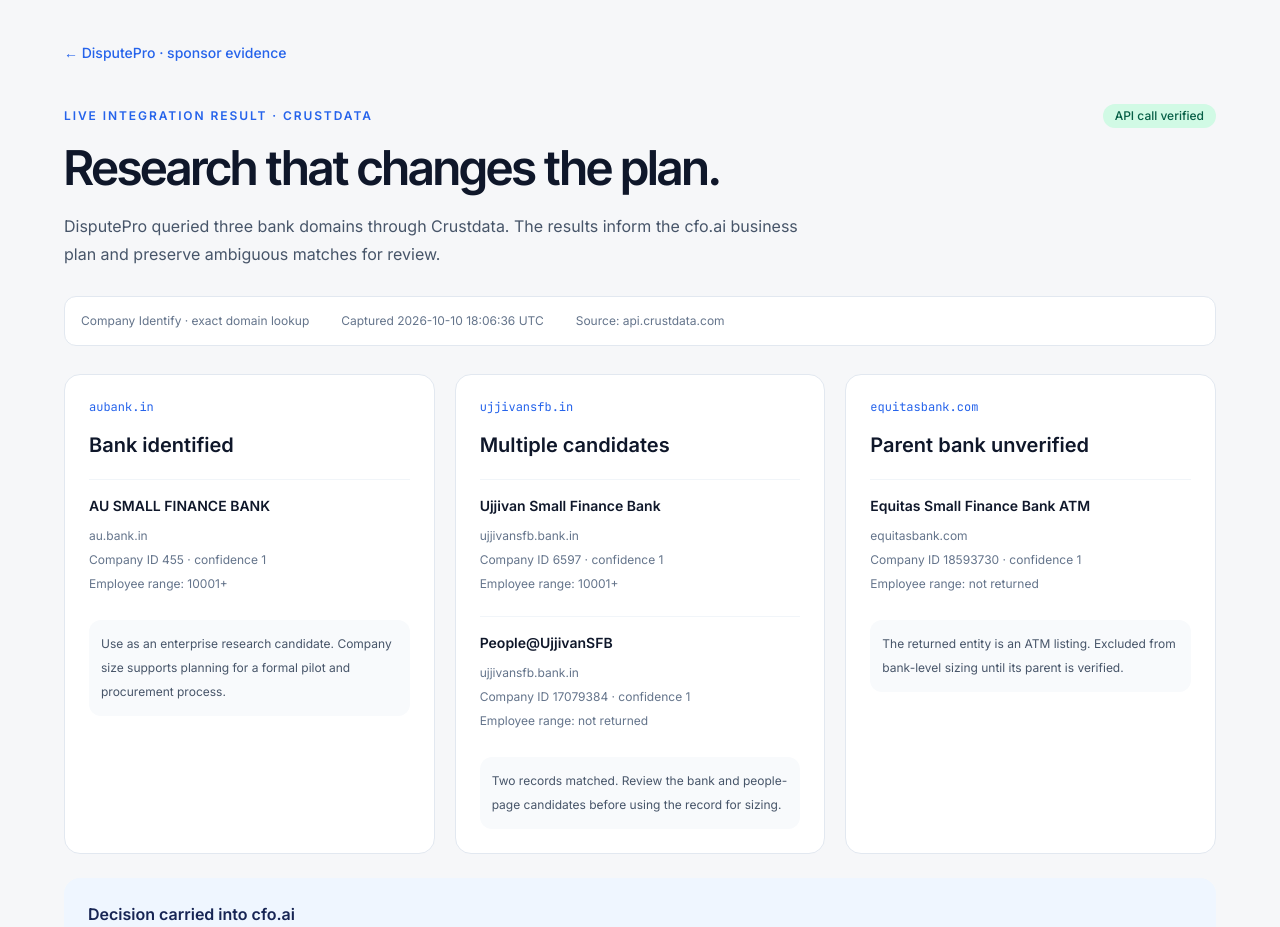
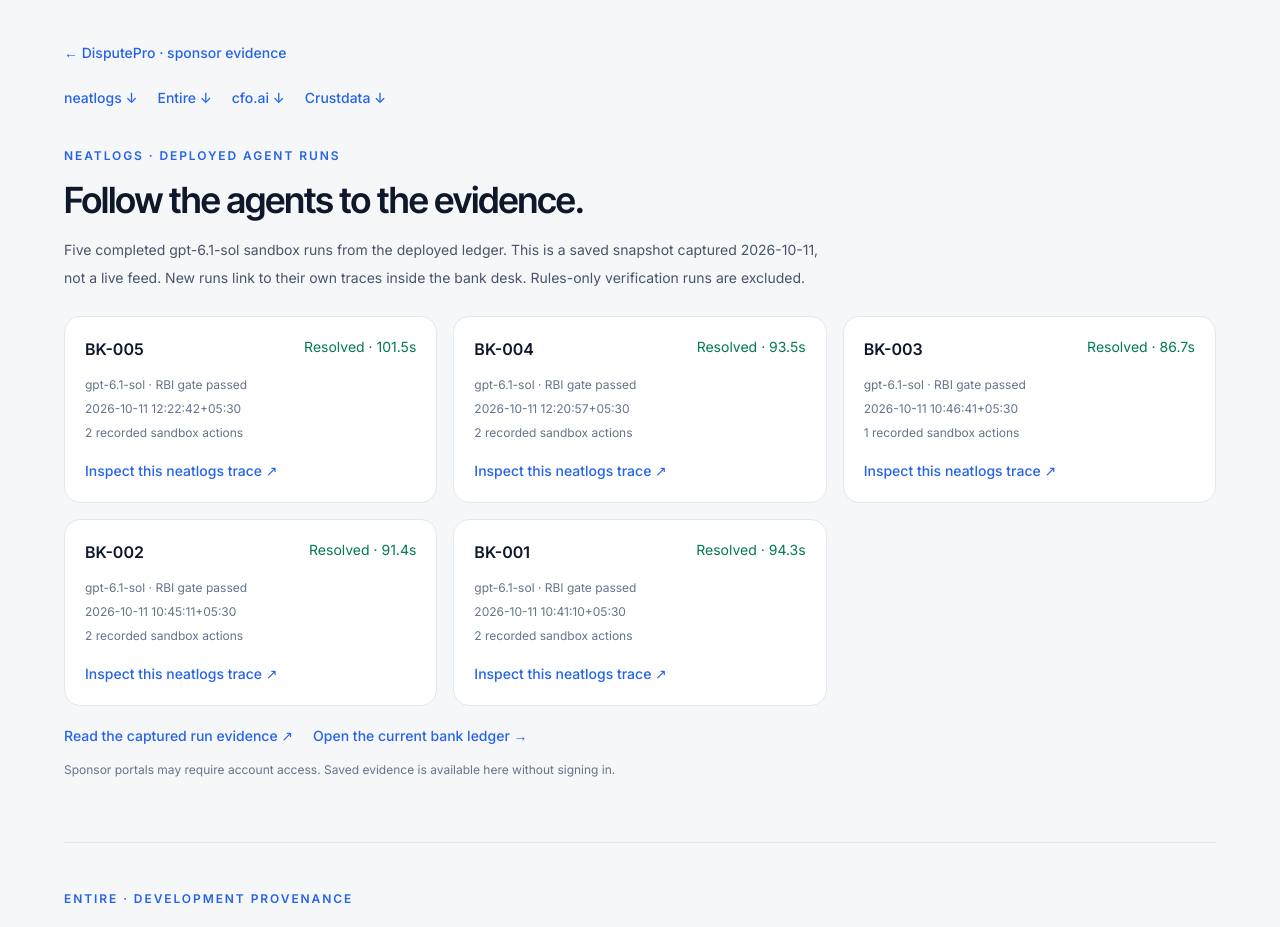
Before and after one commit to prabhat-gp/neathack-upi, a Next.js app in the folder frontend/: page /evidence in a window 1280 px wide. Shown: the top 927 px of the page. Built offline with nearby package versions, Linux system fonts and the light colour scheme.

Commit message:
refresh sponsor evidence with deployed agent runs
Entire-Checkpoint: 01M4J7A2GM3XCY6WDZW1VCH61D

```diff
--- a/frontend/app/evidence/page.tsx
+++ b/frontend/app/evidence/page.tsx
@@ -1,14 +1,34 @@
 import Link from 'next/link'
 import forecast from '../../public/proof/data/cfo-verified-forecast.json'
 import research from '../../public/proof/data/crustdata-research.json'
+import deployed from '../../public/proof/data/deployed-runs.json'
 
 export default function Evidence() {
   return <main className="min-h-screen bg-[#f6f7f9] px-5 py-10 text-slate-900 sm:px-10">
     <div className="mx-auto max-w-6xl">
       <Link href="/#sponsors" className="text-sm font-medium text-blue-600">← DisputePro · sponsor evidence</Link>
+      <nav aria-label="Sponsor evidence" className="mt-6 flex flex-wrap gap-5 text-sm font-medium text-blue-600">{['neatlogs', 'Entire', 'cfo', 'Crustdata'].map(name => <a key={name} href={`#${name.toLowerCase()}`}>{name === 'cfo' ? 'cfo.ai' : name} ↓</a>)}</nav>
+      <section id="neatlogs" className="mt-10 scroll-mt-6">
+        <p className="text-xs font-semibold uppercase tracking-[.16em] text-blue-600">neatlogs · deployed agent runs</p>
+        <h1 className="mt-4 font-display text-4xl font-semibold tracking-tight">Follow the agents to the evidence.</h1>
+        <p className="mt-4 max-w-3xl text-sm leading-7 text-slate-600">Five completed gpt-6.1-sol sandbox runs from the deployed ledger. This is a saved snapshot captured {deployed.captured_at.slice(0, 10)}, not a live feed. New runs link to their own traces inside the bank desk. Rules-only verification runs are excluded.</p>
+        <div className="mt-6 grid gap-4 sm:grid-cols-2 lg:grid-cols-3">{deployed.runs.map(run => <article key={run.run_id} className="rounded-2xl border border-slate-200 bg-white p-5">
+          <div className="flex justify-between gap-3"><h2 className="font-semibold">{run.case_id}</h2><span className="text-sm text-emerald-700">Resolved · {run.seconds}s</span></div>
+          <p className="mt-3 text-xs leading-6 text-slate-500">{run.model} · RBI gate {run.governance}<br />{run.finished_at.replace('T', ' ')}<br />{run.actions.length} recorded sandbox actions</p>
+          <a href={run.trace_url} target="_blank" rel="noreferrer" className="mt-4 inline-block text-sm font-medium text-blue-600">Inspect this neatlogs trace ↗</a>
+        </article>)}</div>
+        <div className="mt-5 flex flex-wrap gap-5 text-sm font-medium text-blue-600"><a href="/proof/data/deployed-runs.json">Read the captured run evidence ↗</a><Link href="/console">Open the current bank ledger →</Link></div>
+        <p className="mt-4 text-xs text-slate-500">Sponsor portals may require account access. Saved evidence is available here without signing in.</p>
+      </section>
+      <section id="entire" className="mt-16 scroll-mt-6 border-t border-slate-200 pt-12">
+        <p className="text-xs font-semibold uppercase tracking-[.16em] text-blue-600">Entire · development provenance</p>
+        <h2 className="mt-4 font-display text-3xl font-semibold">Trace the build, too.</h2>
+        <p className="mt-4 max-w-3xl text-sm leading-7 text-slate-600">Entire records the development sessions and code checkpoints. The deployed build audited on 11 October references checkpoint <code className="break-all">01M4J7A2GM3XCY6WDZW1VCH61D</code>. This is build history; payment execution evidence lives in the agent traces above.</p>
+        <div className="mt-5 flex flex-wrap gap-5 text-sm font-medium text-blue-600"><a href="https://entire.io/gh/prabhat-gp/neathack-upi/trails/1" target="_blank" rel="noreferrer">Open Entire trail ↗</a><a href="https://github.com/prabhat-gp/neathack-upi/commit/0d02e00d300927a023c4f2b99a9c9014d4b4fd59" target="_blank" rel="noreferrer">Inspect audited build commit ↗</a><a href="https://github.com/prabhat-gp/neathack-upi/commits/main" target="_blank" rel="noreferrer">Current production history ↗</a></div>
+      </section>
       <section id="crustdata" className="mt-10">
-        <div className="flex flex-wrap items-center justify-between gap-4"><p className="text-xs font-semibold uppercase tracking-[.16em] text-blue-600">Live integration result · Crustdata</p><span className="rounded-full bg-emerald-100 px-3 py-1 text-xs font-medium text-emerald-800">API call verified</span></div>
-        <h1 className="mt-4 font-display text-4xl font-semibold tracking-tight sm:text-5xl">Research that changes the plan.</h1>
+        <div className="flex flex-wrap items-center justify-between gap-4"><p className="text-xs font-semibold uppercase tracking-[.16em] text-blue-600">Captured API evidence · Crustdata</p><span className="rounded-full bg-emerald-100 px-3 py-1 text-xs font-medium text-emerald-800">API call verified</span></div>
+        <h2 className="mt-4 font-display text-4xl font-semibold tracking-tight sm:text-5xl">Research that changes the plan.</h2>
         <p className="mt-5 max-w-3xl text-base leading-7 text-slate-600">DisputePro queried three bank domains through Crustdata. The results inform the cfo.ai business plan and preserve ambiguous matches for review.</p>
         <div className="mt-7 flex flex-wrap gap-x-8 gap-y-2 rounded-xl border border-slate-200 bg-white p-4 text-xs text-slate-500"><span>Company Identify · exact domain lookup</span><span>Captured {research.captured_at.replace('T',' ').slice(0,19)} UTC</span><span>Source: api.crustdata.com</span></div>
         <div className="mt-7 grid gap-5 md:grid-cols-3">{research.companies.map((company,index)=><article key={company.domain} className="rounded-2xl border border-slate-200 bg-white p-6">
@@ -22,9 +42,11 @@
       </section>
 
       <section id="cfo" className="mt-16 border-t border-slate-200 pt-12">
-        <p className="text-xs font-semibold uppercase tracking-[.16em] text-blue-600">cfo.ai · saved and recalculated</p>
+        <p className="text-xs font-semibold uppercase tracking-[.16em] text-blue-600">cfo.ai · forecast captured 10 October · workspace checked 11 October</p>
         <h2 className="mt-4 font-display text-4xl font-semibold tracking-tight">A business plan you can inspect.</h2>
         <p className="mt-4 max-w-3xl text-sm leading-7 text-slate-600">Twelve monthly periods, editable assumptions and three scenarios in the upi-dispute workspace. These are planning outputs, not actual revenue. The model includes a one-month collection delay and keeps negative cash visible.</p>
+        <p className="mt-4 text-sm text-slate-500">New payment runs do not recalculate this business forecast or rerun Crustdata research. These are separately dated sponsor artifacts.</p>
+        <a href="https://app.cfo.ai/s/p_AQGApQYkYTczYzQ3ZDQtNzhhOS00ZjJhLWEwZDAtNWE4YzgwZDU0NmE3DWRlZmF1bHRfbGF5ZXI" target="_blank" rel="noreferrer" className="mt-5 inline-block text-sm font-medium text-blue-600">Open the native cfo.ai business plan ↗</a>
         <div className="mt-6 grid gap-5 md:grid-cols-3">{Object.entries(forecast).map(([name, result]) => {
           const cash = result.rows.find(row => row.display_name === 'Ending cash INR')!.values
           const revenue = result.rows.find(row => row.display_name === 'Total revenue INR')!.values
--- /dev/null
+++ b/frontend/public/proof/data/deployed-runs.json
@@ -0,0 +1,126 @@
+{
+  "captured_at": "2026-10-11T08:34:58.701159+00:00",
+  "source": "https://34-239-21-63.sslip.io/api/bank/ledger",
+  "scope": "Completed real-model runs in the deployed ledger; excludes rules-verifier fixtures. Saved snapshot, not a live feed.",
+  "runs": [
+    {
+      "case_id": "BK-005",
+      "run_id": "run_a11570d0",
+      "finished_at": "2026-10-11T12:22:42+05:30",
+      "model": "gpt-6.1-sol",
+      "seconds": 101.5,
+      "status": "RESOLVED",
+      "case_type": "P2M_NOT_CONFIRMED",
+      "trace_url": "https://app.neatlogs.com/traces/b788e48e28e01d2d6b1c0aa55d765015?orgId=1345ee51-8f93-474e-9182-c2dcb843fac0&projectId=5211b14f-921d-43db-b24c-810704eaf7cf",
+      "governance": "passed",
+      "actions": [
+        {
+          "type": "REVERSE_DEBIT",
+          "state": "done",
+          "ref": "PST2F801C76EE",
+          "amount_paise": 435000
+        },
+        {
+          "type": "RAISE_CHARGEBACK",
+          "state": "done",
+          "ref": "UDIR67EB8812CE",
+          "amount_paise": 435000
+        }
+      ]
+    },
+    {
+      "case_id": "BK-004",
+      "run_id": "run_0eab4ab1",
+      "finished_at": "2026-10-11T12:20:57+05:30",
+      "model": "gpt-6.1-sol",
+      "seconds": 93.5,
+      "status": "RESOLVED",
+      "case_type": "P2P_NOT_CREDITED",
+      "trace_url": "https://app.neatlogs.com/traces/04fdfc8d838754fdafd814f205b87c3e?orgId=1345ee51-8f93-474e-9182-c2dcb843fac0&projectId=5211b14f-921d-43db-b24c-810704eaf7cf",
+      "governance": "passed",
+      "actions": [
+        {
+          "type": "REVERSE_DEBIT",
+          "state": "done",
+          "ref": "PST7B9B12F35D",
+          "amount_paise": 98000
+        },
+        {
+          "type": "RAISE_CHARGEBACK",
+          "state": "done",
+          "ref": "UDIR52AF1FD035",
+          "amount_paise": 98000
+        }
+      ]
+    },
+    {
+      "case_id": "BK-003",
+      "run_id": "run_2170272b",
+      "finished_at": "2026-10-11T10:46:41+05:30",
+      "model": "gpt-6.1-sol",
+      "seconds": 86.7,
+      "status": "RESOLVED",
+      "case_type": "INWARD_NOT_CREDITED",
+      "trace_url": "https://app.neatlogs.com/traces/ea3d6feb65e2e3b84cced25e625be82d?orgId=1345ee51-8f93-474e-9182-c2dcb843fac0&projectId=5211b14f-921d-43db-b24c-810704eaf7cf",
+      "governance": "passed",
+      "actions": [
+        {
+          "type": "RETURN_TO_REMITTER",
+          "state": "done",
+          "ref": "RETFAC4E927FC",
+          "amount_paise": 620000
+        }
+      ]
+    },
+    {
+      "case_id": "BK-002",
+      "run_id": "run_30f4e02f",
+      "finished_at": "2026-10-11T10:45:11+05:30",
+      "model": "gpt-6.1-sol",
+      "seconds": 91.4,
+      "status": "RESOLVED",
+      "case_type": "P2P_NOT_CREDITED",
+      "trace_url": "https://app.neatlogs.com/traces/b1e2618d2c6036d4eadb26b3884b5750?orgId=1345ee51-8f93-474e-9182-c2dcb843fac0&projectId=5211b14f-921d-43db-b24c-810704eaf7cf",
+      "governance": "passed",
+      "actions": [
+        {
+          "type": "REVERSE_DEBIT",
+          "state": "done",
+          "ref": "PST02EEC1C301",
+          "amount_paise": 180000
+        },
+        {
+          "type": "RAISE_CHARGEBACK",
+          "state": "done",
+          "ref": "UDIR106DBFD246",
+          "amount_paise": 180000
+        }
+      ]
+    },
+    {
+      "case_id": "BK-001",
+      "run_id": "run_a6c814a3",
+      "finished_at": "2026-10-11T10:41:10+05:30",
+      "model": "gpt-6.1-sol",
+      "seconds": 94.3,
+      "status": "RESOLVED",
+      "case_type": "P2P_NOT_CREDITED",
+      "trace_url": "https://app.neatlogs.com/traces/f18a02175af7eafa4ac1b07be74c1d2f?orgId=1345ee51-8f93-474e-9182-c2dcb843fac0&projectId=5211b14f-921d-43db-b24c-810704eaf7cf",
+      "governance": "passed",
+      "actions": [
+        {
+          "type": "REVERSE_DEBIT",
+          "state": "done",
+          "ref": "PSTAF22D7CE39",
+          "amount_paise": 245000
+        },
+        {
+          "type": "RAISE_CHARGEBACK",
+          "state": "done",
+          "ref": "UDIRC3108A2C42",
+          "amount_paise": 245000
+        }
+      ]
+    }
+  ]
+}
```
Also changed, not shown: frontend/app/page.tsx (+5 -5 lines), 1 other file (tests, documents, lock files or other folders).
